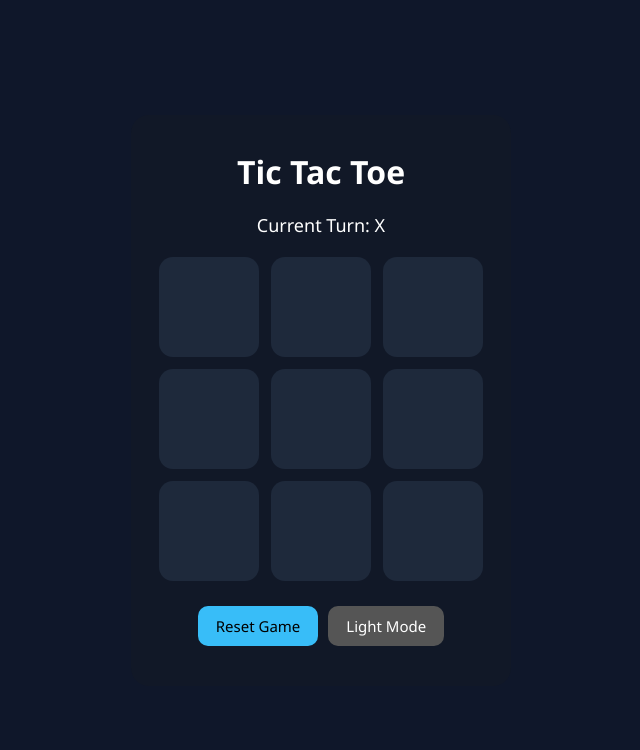
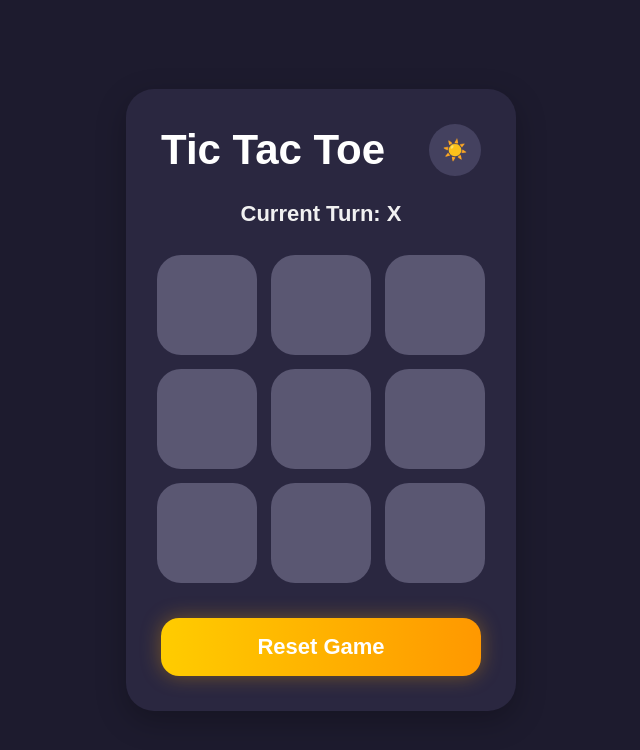
Before and after one commit to VirajKhambekar-09/Tic-Tac-Toe-Game, a React app: page / in a window 1280 px wide. Shown: the top 750 px of the page, without its empty margins (319-959 px from the left). Built offline with nearby package versions, Linux system fonts and the light colour scheme; the HTML template or start-up script is replaced by a standard one.

Commit message:
Update UI

```diff
--- a/src/App.jsx
+++ b/src/App.jsx
@@ -11,12 +11,15 @@ function App() {
   }, [darkMode]);
 
   const winner = calculateWinner(squares);
-  const isDraw = !winner && squares.every((square) => square !== null);
+
+  const isDraw =
+    !winner && squares.every((square) => square !== null);
 
   function handleClick(index) {
     if (squares[index] || winner) return;
 
     const newSquares = [...squares];
+
     newSquares[index] = xIsNext ? "X" : "O";
 
     setSquares(newSquares);
@@ -40,7 +43,16 @@ function App() {
 
   return (
     <div className="app">
-      <h1>Tic Tac Toe</h1>
+      <div className="top-bar">
+        <h1>Tic Tac Toe</h1>
+
+        <button
+          className="theme-btn"
+          onClick={() => setDarkMode(!darkMode)}
+        >
+          {darkMode ? "☀️" : "🌙"}
+        </button>
+      </div>
 
       <div className="status">{status}</div>
 
@@ -48,13 +60,6 @@ function App() {
 
       <button className="reset-btn" onClick={resetGame}>
         Reset Game
-      </button>
-
-      <button
-        className="theme-btn"
-        onClick={() => setDarkMode(!darkMode)}
-      >
-        {darkMode ? "Light Mode" : "Dark Mode"}
       </button>
     </div>
   );
@@ -65,9 +70,11 @@ function calculateWinner(squares) {
     [0, 1, 2],
     [3, 4, 5],
     [6, 7, 8],
+
     [0, 3, 6],
     [1, 4, 7],
     [2, 5, 8],
+
     [0, 4, 8],
     [2, 4, 6],
   ];
--- a/src/index.css
+++ b/src/index.css
@@ -2,109 +2,95 @@
   margin: 0;
   padding: 0;
   box-sizing: border-box;
-  font-family: "Segoe UI", sans-serif;
+  font-family: "Poppins", sans-serif;
 }
 
 body {
+  background: #1d1b2e;
   min-height: 100vh;
   display: flex;
   justify-content: center;
   align-items: center;
-  transition: 0.3s;
-}
-
-/* LIGHT MODE */
-
-body.light {
-  background: #f1f5f9;
-  color: #111;
-}
-
-body.light .app {
-  background: white;
-}
-
-body.light .square {
-  background: #e2e8f0;
-  color: #111;
-}
-
-body.light .square:hover {
-  background: #cbd5e1;
-}
-
-/* DARK MODE */
-
-body.dark {
-  background: #0f172a;
   color: white;
 }
 
-body.dark .app {
-  background: #111827;
+.app {
+  background: #2a2740;
+  padding: 35px;
+  border-radius: 28px;
+  width: 390px;
+  text-align: center;
+  box-shadow: 0 10px 30px rgba(0, 0, 0, 0.25);
 }
 
-body.dark .square {
-  background: #1e293b;
-  color: #38bdf8;
-}
-
-body.dark .square:hover {
-  background: #334155;
-}
-
-.app {
-  padding: 35px;
-  border-radius: 18px;
-  text-align: center;
-  width: 380px;
-  transition: 0.3s;
+.top-bar {
+  display: flex;
+  justify-content: space-between;
+  align-items: center;
+  margin-bottom: 25px;
 }
 
 h1 {
-  margin-bottom: 20px;
+  font-size: 42px;
+  font-weight: 700;
+}
+
+.theme-btn {
+  width: 52px;
+  height: 52px;
+  border-radius: 50%;
+  border: none;
+  background: #44415f;
+  color: white;
+  cursor: pointer;
+  font-size: 20px;
 }
 
 .status {
-  margin-bottom: 20px;
-  font-size: 18px;
+  margin-bottom: 28px;
+  font-size: 22px;
+  font-weight: 600;
+  color: #f1f1f1;
 }
 
 .board {
   display: grid;
   grid-template-columns: repeat(3, 100px);
-  gap: 12px;
+  gap: 14px;
   justify-content: center;
-  margin-bottom: 20px;
+  margin-bottom: 35px;
 }
 
 .square {
   width: 100px;
   height: 100px;
   border: none;
-  border-radius: 14px;
-  font-size: 34px;
+  border-radius: 24px;
+  background: #5a5772;
+  color: white;
+  font-size: 36px;
   font-weight: bold;
   cursor: pointer;
   transition: 0.2s;
 }
 
-.reset-btn,
-.theme-btn {
-  padding: 10px 18px;
-  border: none;
-  border-radius: 10px;
-  cursor: pointer;
-  margin: 5px;
-  font-size: 15px;
+.square:hover {
+  background: #6b6885;
 }
 
 .reset-btn {
-  background: #38bdf8;
-  color: black;
+  width: 100%;
+  padding: 16px;
+  border: none;
+  border-radius: 18px;
+  background: linear-gradient(to right, #ffcc00, #ff9800);
+  color: white;
+  font-size: 22px;
+  font-weight: 600;
+  cursor: pointer;
+  box-shadow: 0 0 20px rgba(255, 170, 0, 0.35);
 }
 
-.theme-btn {
-  background: #555;
-  color: white;
+.reset-btn:hover {
+  opacity: 0.95;
 }
```
